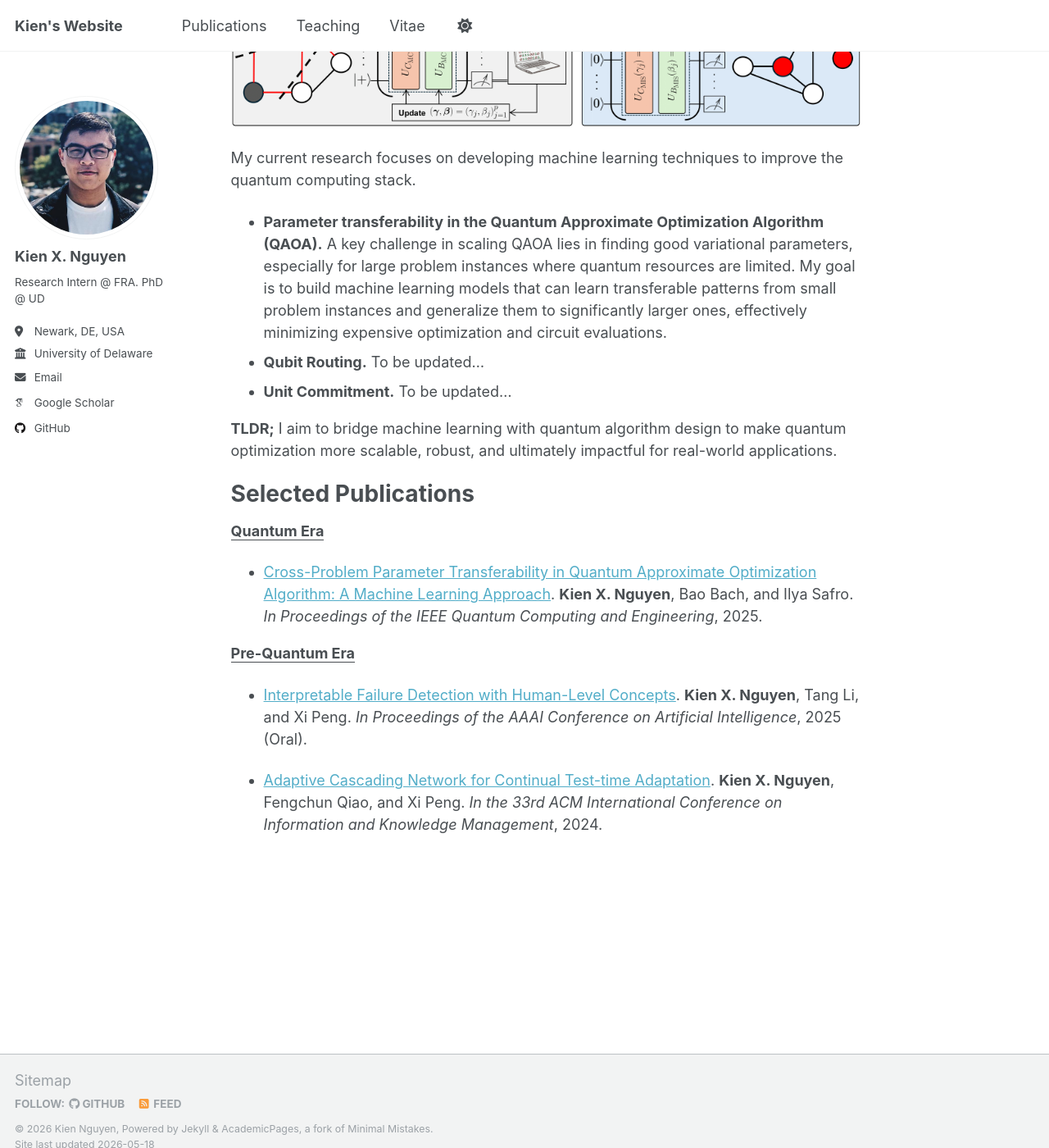
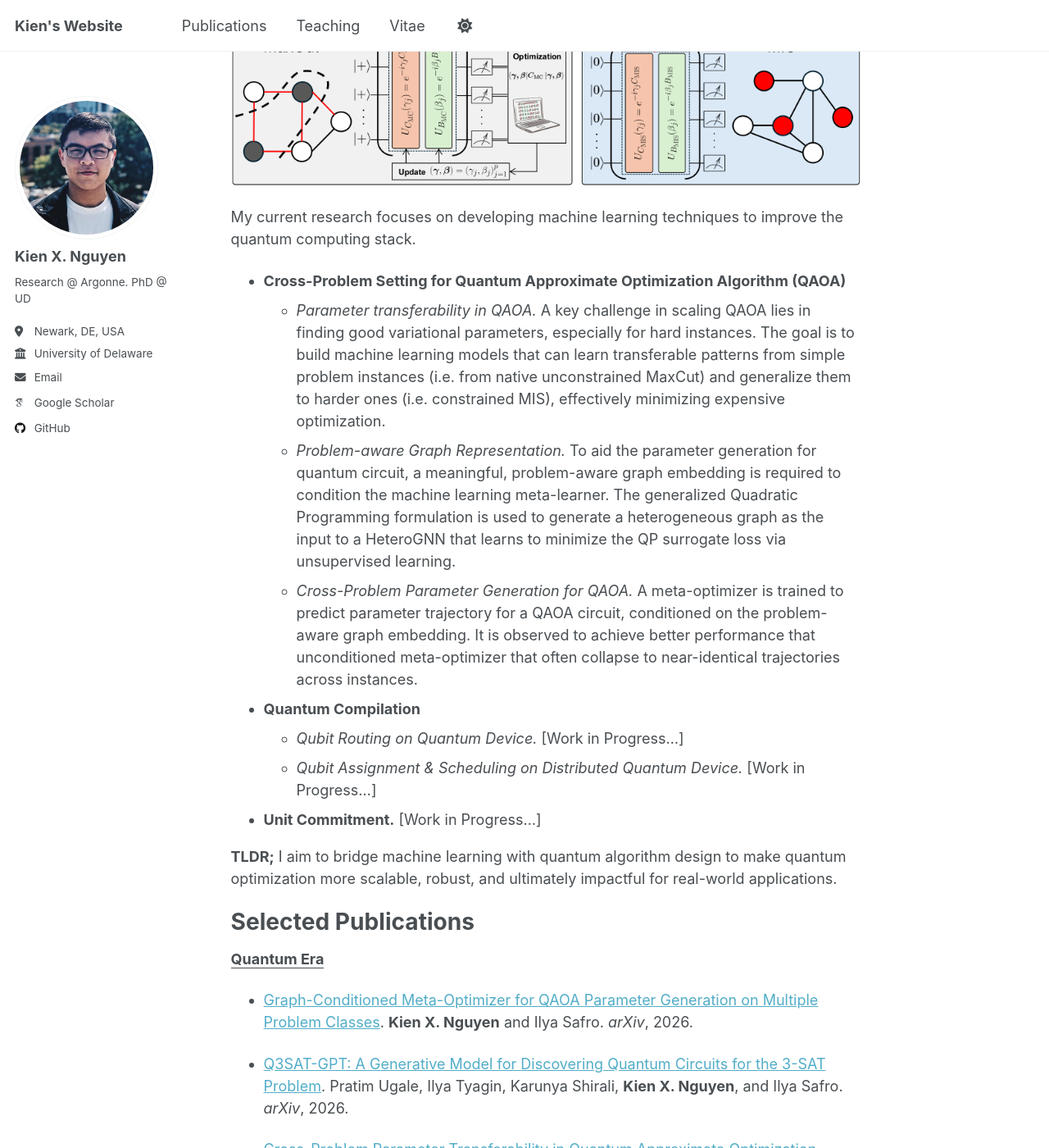
Before and after one commit to Nyquixt/Nyquixt.github.io, a Jekyll site: the page built from _pages/about.md, in a window 1280 px wide and 1400 px high, scrolled down 923 px. Shown: the whole window at 82% size. Built offline with Jekyll 4.4.1, drawn with Linux system fonts in a browser that asks for light colours; emoji names are drawn with the system emoji font; some web fonts are replaced; some of the changed text lies outside the part shown.

Commit message:
new updates

```diff
--- a/_config.yml
+++ b/_config.yml
@@ -25,7 +25,7 @@ author:
   avatar           : "kien.jpg"
   name             : "Kien X. Nguyen"
   pronouns         : # example: "she/her"
-  bio              : "Research Intern @ FRA. PhD @ UD"
+  bio              : "Research @ Argonne. PhD @ UD"
   location         : "Newark, DE, USA"
   employer         : "University of Delaware"
   uri              : # URL
--- a/_pages/about.md
+++ b/_pages/about.md
@@ -7,14 +7,16 @@ redirect_from:
   - /about.html
 ---
 
-I am a Ph.D. student in the Department of Computer & Information Sciences at University of Delaware, where I work with [Prof. Ilya Safro](https://www.eecis.udel.edu/~isafro/index.html) in the [Algorithms, AI & Computational Science Lab](https://safroresearch.blogspot.com/). I am currently a Research Intern at Fujitsu Research Quantum Lab.
+I am a Ph.D. student in the Department of Computer & Information Sciences at University of Delaware, where I work with [Prof. Ilya Safro](https://www.eecis.udel.edu/~isafro/index.html) in the [Algorithms, AI & Computational Science Lab](https://safroresearch.blogspot.com/). I am currently a Research Aide at Argonne National Laboratory.
 
-My current research involves Machine Learning for Quantum Computing, specifically on Quadratic Unconstrained Combinatorial Optimization, Qubit Routing Problem and Unit Commitment Problem. Before working on Quantum, I focused on Safety-aware and Robust AI modeling. (I made the switch in Jan 2025).
+:microscope: My current research involves machine learning for quantum computing, specifically on combinatorial optimization, quantum compilation, with applications in power systems (i.e. unit commitment). Before working on quantum computing, I focused on safety-aware and robust AI modeling. (I made the switch in Jan 2025).
 
-I obtained my B.S. at Texas Christian University.
+:mortar_board: I obtained my B.S. at Texas Christian University.
 
 News
 ======
+* [Apr 2026] Joined Argonne National Lab as Research Aide
+* [Mar 2026] Passed Qualifying Exam :tada:
 * [Oct 2025] Rejoined Fujitsu Research of America Quantum Lab as Research Intern
 * [Jul 2025] Paper accepted to QCE'25
 * [Jun 2025] Joined Fujitsu Research of America Quantum Lab as Research Intern
@@ -30,15 +32,24 @@ What I'm Working On
 ![title image](http://nyquixt.github.io/images/title.png "Title")
 
 My current research focuses on developing machine learning techniques to improve the quantum computing stack.
-- **Parameter transferability in the Quantum Approximate Optimization Algorithm (QAOA).** A key challenge in scaling QAOA lies in finding good variational parameters, especially for large problem instances where quantum resources are limited. My goal is to build machine learning models that can learn transferable patterns from small problem instances and generalize them to significantly larger ones, effectively minimizing expensive optimization and circuit evaluations.
-- **Qubit Routing.** To be updated...
-- **Unit Commitment.** To be updated...
+- **Cross-Problem Setting for Quantum Approximate Optimization Algorithm (QAOA)**
+  - *Parameter transferability in QAOA.* A key challenge in scaling QAOA lies in finding good variational parameters, especially for hard instances. The goal is to build machine learning models that can learn transferable patterns from simple problem instances (i.e. from native unconstrained MaxCut) and generalize them to harder ones (i.e. constrained MIS), effectively minimizing expensive optimization.
+  - *Problem-aware Graph Representation.* To aid the parameter generation for quantum circuit, a meaningful, problem-aware graph embedding is required to condition the machine learning meta-learner. The generalized Quadratic Programming formulation is used to generate a heterogeneous graph as the input to a HeteroGNN that learns to minimize the QP surrogate loss via unsupervised learning.
+  - *Cross-Problem Parameter Generation for QAOA.* A meta-optimizer is trained to predict parameter trajectory for a QAOA circuit, conditioned on the problem-aware graph embedding. It is observed to achieve better performance that unconditioned meta-optimizer that often collapse to near-identical trajectories across instances.
+- **Quantum Compilation**
+  - *Qubit Routing on Quantum Device.* [Work in Progress...]
+  - *Qubit Assignment & Scheduling on Distributed Quantum Device.* [Work in Progress...]
+- **Unit Commitment.** [Work in Progress...]
 
 <b>TLDR;</b> I aim to bridge machine learning with quantum algorithm design to make quantum optimization more scalable, robust, and ultimately impactful for real-world applications.
 
 Selected Publications
 ======
 <u><b>Quantum Era</b></u>
+
+* [Graph-Conditioned Meta-Optimizer for QAOA Parameter Generation on Multiple Problem Classes](http://nyquixt.github.io/files/qce26-paper1.pdf). <b>Kien X. Nguyen</b> and Ilya Safro. <i>arXiv</i>, 2026.
+
+* [Q3SAT-GPT: A Generative Model for Discovering Quantum Circuits for the 3-SAT Problem](http://nyquixt.github.io/files/qce26-paper2.pdf). Pratim Ugale, Ilya Tyagin, Karunya Shirali, <b>Kien X. Nguyen</b>, and Ilya Safro. <i>arXiv</i>, 2026.
 
 * [Cross-Problem Parameter Transferability in Quantum Approximate Optimization Algorithm: A Machine Learning Approach](http://nyquixt.github.io/files/qce25-paper.pdf). <b>Kien X. Nguyen</b>, Bao Bach, and Ilya Safro. <i>In Proceedings of the IEEE Quantum Computing and Engineering</i>, 2025.
 
```
Also changed, not shown: _pages/cv.md (+6 -2 lines), 2 other files.
